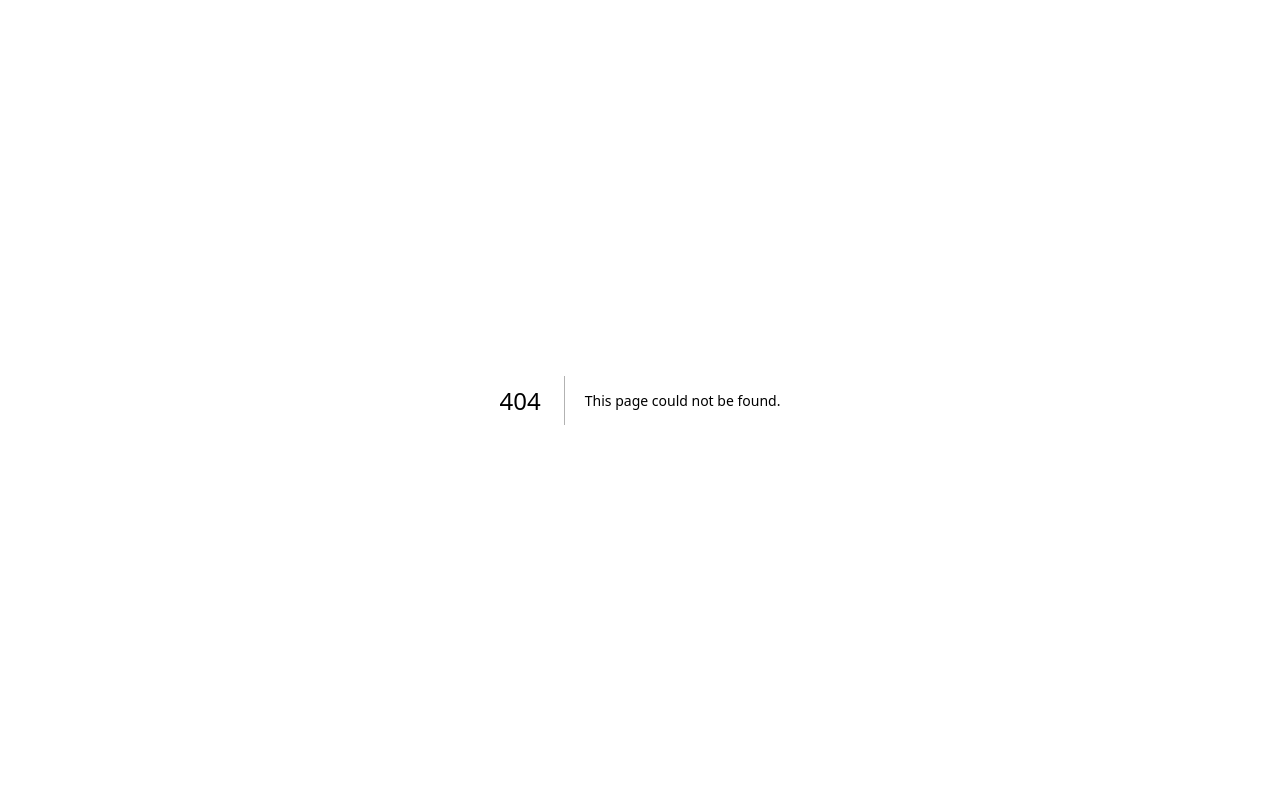
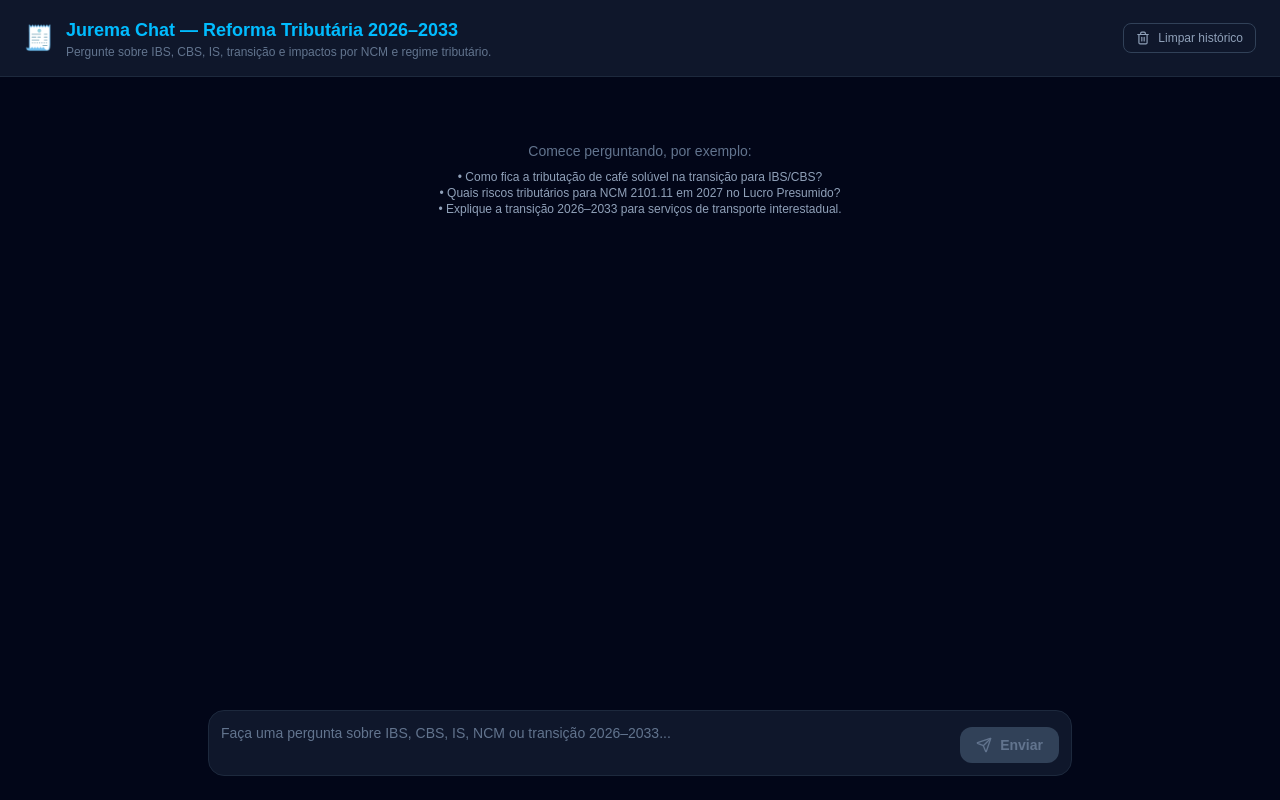
Before and after one commit to philipexavier/fiscofacil-web, a Next.js app: page /jurema-chat in a window 1280 px wide. Before the commit this address had no page. Built offline with nearby package versions, Linux system fonts and the light colour scheme.

Commit message:
jurema chat

```diff
--- /dev/null
+++ b/pages/jurema-chat.jsx
@@ -0,0 +1,201 @@
+'use client'
+import { useState, useRef, useEffect } from 'react'
+import Head from 'next/head'
+import { Send, Loader2, Trash2, Sparkles } from 'lucide-react'
+
+export default function JuremaChat() {
+  const [mensagem, setMensagem]   = useState('')
+  const [historico, setHistorico] = useState([]) // [{role:'user'|'assistant',content:''}]
+  const [carregando, setCarregando] = useState(false)
+  const [erro, setErro]             = useState(null)
+  const bottomRef = useRef(null)
+
+  useEffect(() => {
+    bottomRef.current?.scrollIntoView({ behavior: 'smooth' })
+  }, [historico, carregando])
+
+  const limpar = () => {
+    setHistorico([])
+    setErro(null)
+  }
+
+  const enviar = async (e) => {
+    e?.preventDefault()
+    if (!mensagem.trim() || carregando) return
+
+    const novaMsg = mensagem.trim()
+    setMensagem('')
+    setErro(null)
+
+    const novoHistorico = [
+      ...historico,
+      { role: 'user',      content: novaMsg },
+      { role: 'assistant', content: '' },         // placeholder para stream
+    ]
+    setHistorico(novoHistorico)
+    setCarregando(true)
+
+    try {
+      const res = await fetch('/api/jurema/chat', {
+        method: 'POST',
+        headers: { 'Content-Type': 'application/json' },
+        body: JSON.stringify({
+          mensagem: novaMsg,
+          historico: historico, // backend remonta com system prompt
+        }),
+      })
+
+      if (!res.ok || !res.body) {
+        const texto = await res.text()
+        throw new Error(texto || `Erro HTTP ${res.status}`)
+      }
+
+      const reader  = res.body.getReader()
+      const decoder = new TextDecoder()
+      let   buffer  = ''
+
+      while (true) {
+        const { done, value } = await reader.read()
+        if (done) break
+
+        const chunk = decoder.decode(value, { stream: true })
+        buffer += chunk
+
+        const events = buffer.split('\n\n')
+        buffer = events.pop() || ''
+
+        for (const ev of events) {
+          if (!ev.startsWith('data:')) continue
+          const dataStr = ev.replace(/^data:\s*/, '').trim()
+          if (!dataStr || dataStr === '[DONE]') continue
+
+          try {
+            const payload = JSON.parse(dataStr)
+            if (payload.erro) {
+              setErro(payload.erro)
+              continue
+            }
+            if (payload.token) {
+              setHistorico((prev) => {
+                const copia = [...prev]
+                const last  = copia[copia.length - 1]
+                if (last?.role === 'assistant') {
+                  last.content += payload.token
+                }
+                return copia
+              })
+            }
+          } catch {
+            // ignora linhas quebradas
+          }
+        }
+      }
+    } catch (err) {
+      setErro(err.message)
+    } finally {
+      setCarregando(false)
+    }
+  }
+
+  return (
+    <>
+      <Head>
+        <title>Jurema Chat — Reforma Tributária</title>
+      </Head>
+
+      <div className="min-h-screen bg-slate-950 text-slate-100 flex flex-col">
+        <header className="border-b border-slate-800 bg-slate-900 px-6 py-4 flex items-center justify-between">
+          <div className="flex items-center gap-3">
+            <span className="text-2xl">🧾</span>
+            <div>
+              <h1 className="text-lg font-bold text-sky-400">Jurema Chat — Reforma Tributária 2026–2033</h1>
+              <p className="text-xs text-slate-500">
+                Pergunte sobre IBS, CBS, IS, transição e impactos por NCM e regime tributário.
+              </p>
+            </div>
+          </div>
+          <button
+            onClick={limpar}
+            className="flex items-center gap-2 text-xs text-slate-400 hover:text-slate-200 border border-slate-700 px-3 py-1.5 rounded-lg"
+          >
+            <Trash2 size={14} /> Limpar histórico
+          </button>
+        </header>
+
+        <main className="flex-1 max-w-4xl w-full mx-auto px-4 py-6 flex flex-col">
+          {/* Área de mensagens */}
+          <div className="flex-1 overflow-y-auto mb-4 space-y-4">
+            {historico.length === 0 && (
+              <div className="mt-10 text-center text-slate-500 text-sm space-y-2">
+                <p>Comece perguntando, por exemplo:</p>
+                <p className="font-mono text-xs text-slate-400">
+                  • Como fica a tributação de café solúvel na transição para IBS/CBS?<br />
+                  • Quais riscos tributários para NCM 2101.11 em 2027 no Lucro Presumido?<br />
+                  • Explique a transição 2026–2033 para serviços de transporte interestadual.
+                </p>
+              </div>
+            )}
+
+            {historico.map((msg, idx) => (
+              <div
+                key={idx}
+                className={`flex ${msg.role === 'user' ? 'justify-end' : 'justify-start'}`}
+              >
+                <div
+                  className={`max-w-[80%] rounded-2xl px-4 py-2 text-sm whitespace-pre-wrap ${
+                    msg.role === 'user'
+                      ? 'bg-sky-600 text-white rounded-br-sm'
+                      : 'bg-slate-900 text-slate-100 border border-slate-800 rounded-bl-sm'
+                  }`}
+                >
+                  {msg.role === 'assistant' && (
+                    <div className="flex items-center gap-1 mb-1 text-xs text-sky-300">
+                      <Sparkles size={12} /> Jurema
+                    </div>
+                  )}
+                  <div>{msg.content}</div>
+                </div>
+              </div>
+            ))}
+
+            {carregando && (
+              <div className="flex justify-start">
+                <div className="bg-slate-900 border border-slate-800 rounded-2xl rounded-bl-sm px-4 py-2 text-xs text-slate-400 flex items-center gap-2">
+                  <Loader2 size={14} className="animate-spin" />
+                  Jurema está pensando...
+                </div>
+              </div>
+            )}
+
+            {erro && (
+              <div className="mt-3 text-xs text-red-400">
+                Erro: {erro}
+              </div>
+            )}
+
+            <div ref={bottomRef} />
+          </div>
+
+          {/* Input */}
+          <form onSubmit={enviar} className="border border-slate-800 rounded-2xl bg-slate-900 p-3 flex items-end gap-3">
+            <textarea
+              rows={2}
+              value={mensagem}
+              onChange={(e) => setMensagem(e.target.value)}
+              placeholder="Faça uma pergunta sobre IBS, CBS, IS, NCM ou transição 2026–2033..."
+              className="flex-1 bg-transparent border-none outline-none resize-none text-sm text-slate-100 placeholder-slate-500"
+            />
+            <button
+              type="submit"
+              disabled={carregando || !mensagem.trim()}
+              className="flex items-center gap-2 px-4 py-2 rounded-xl bg-sky-600 disabled:bg-slate-700 disabled:text-slate-500 text-white text-sm font-semibold hover:bg-sky-500 transition-colors"
+            >
+              {carregando ? <Loader2 size={16} className="animate-spin" /> : <Send size={16} />}
+              Enviar
+            </button>
+          </form>
+        </main>
+      </div>
+    </>
+  )
+}
```
